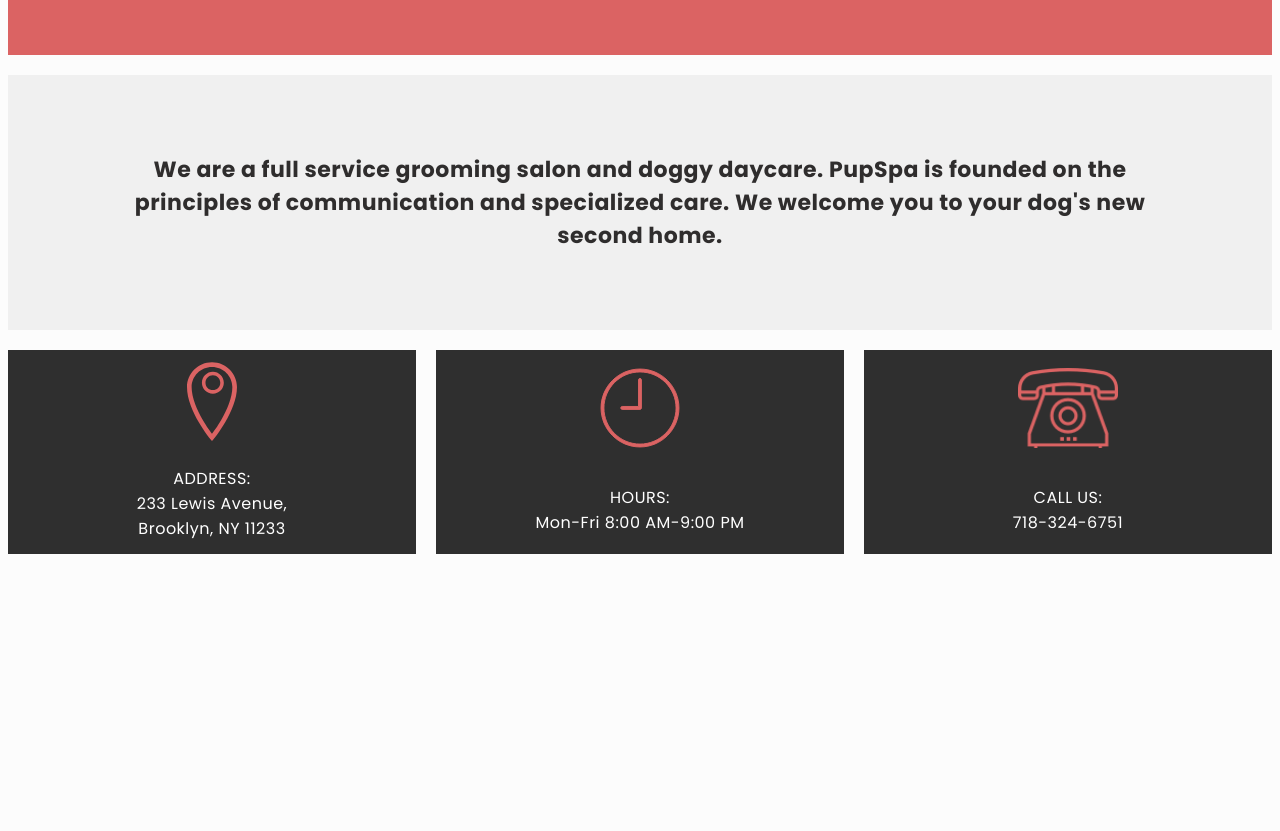
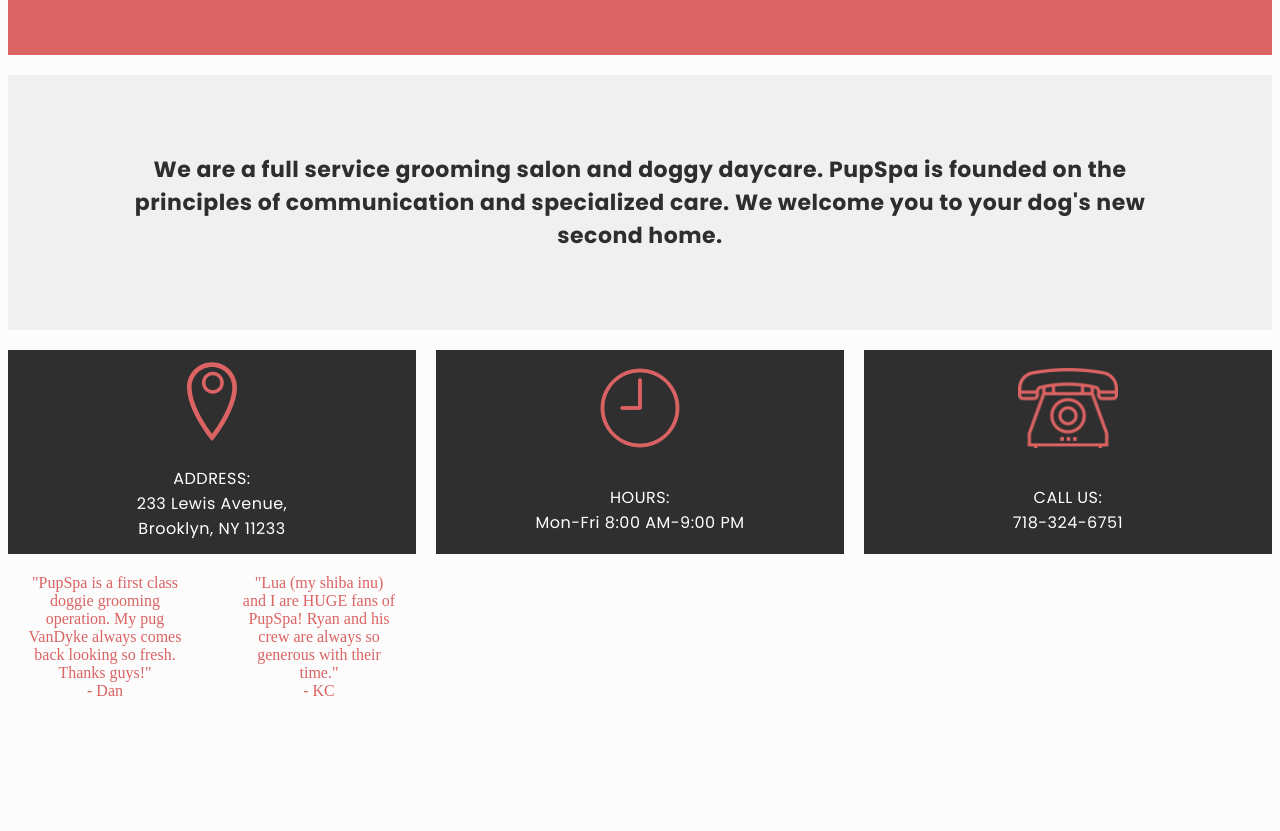
Before and after one commit to kendallawills/Codecademy_PupSpa, a plain HTML site: page index.html in a window 1280 px wide. Shown: the part 481-1312 px from the top of the page. Drawn offline with Linux system fonts and the light colour scheme.

Commit message:
Add Testimonials

```diff
--- a/index.html
+++ b/index.html
@@ -59,6 +59,21 @@
             </div>
 
             <!-- TESTIMONIALS -->
+            <div class="testimonial one">
+                <p>"PupSpa is a first class doggie grooming operation. My pug VanDyke always comes
+                    back looking so fresh. Thanks guys!"
+                    <br> - Dan
+                </p>
+            </div>
+
+            <div class="testimonial two">
+                <p>"Lua (my shiba inu) and I are HUGE fans of PupSpa! Ryan and his crew are
+                    always so generous with their time."
+                    <br> - KC
+                </p>
+            </div>
+
+            <!-- FOOTER -->
 
         </div>
     </body>
```
